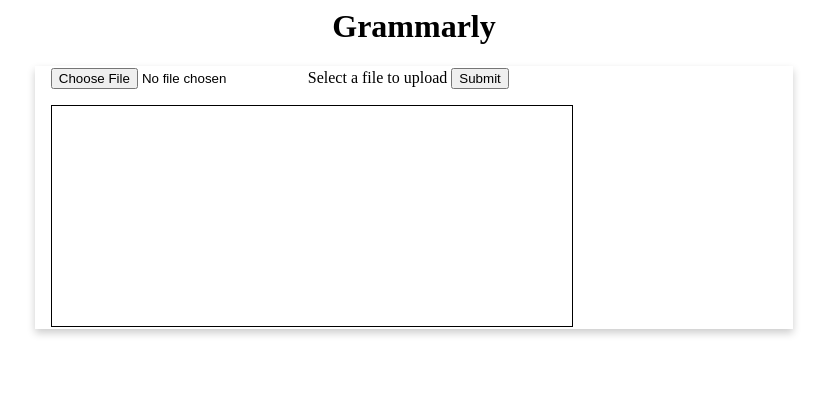
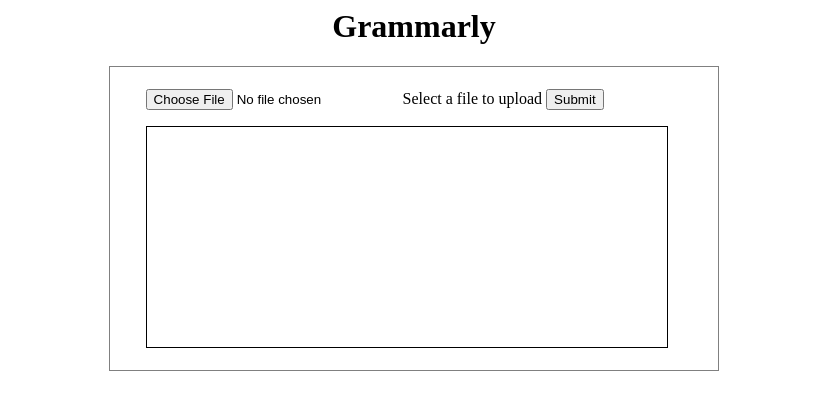
Before and after one commit to kashish97/Hackathon-001, a PHP site: page /index.html in a window 1280 px wide. Shown: the top 410 px of the page, without its empty margins (226-1053 px from the left). Run offline with PHP 8.4, Linux system fonts and the light colour scheme.

Commit message:
ui changes

```diff
--- a/app.js
+++ b/app.js
@@ -66,14 +66,14 @@ function validateFile(filename) {
     let temp = content;
 
     keywords.forEach(keyword => {
-      temp = temp.replace(new RegExp(keyword, 'ig'), wrapKeywordWithHTML(keyword, `https://www.google.com/search?q=${keyword}`))
+      temp = temp.replace(new RegExp(keyword, 'ig'), wrapKeywordWithHTML(keyword))
     })
 
     return temp;
   }
 
-  function wrapKeywordWithHTML(keyword, url){
-    return `<a href="${url}" target="_blank"> <span style="font-weight: bold; color: red; font-size: 30px">  ${keyword}  </span> </a>`
+  function wrapKeywordWithHTML(keyword){
+    return `<span style=" text-decoration: underline;text-decoration-color: red;">  ${keyword}</span>`
   }
 
   var notepad = document.getElementById("myTextArea");
--- a/style.css
+++ b/style.css
@@ -3,15 +3,13 @@
 }
 
 .card {
-    box-shadow: 0 4px 8px 0 rgba(0,0,0,0.2);
+    padding: 20px;
     transition: 0.3s;
-    width: 60%;
+    border: 1px solid gray;
+    width: 45%;
     margin: auto;
   }
 
-  .card:hover {
-    box-shadow: 0 8px 16px 0 rgba(0,0,0,0.2);
-  }
 
   .container {
     padding: 2px 16px;
```
